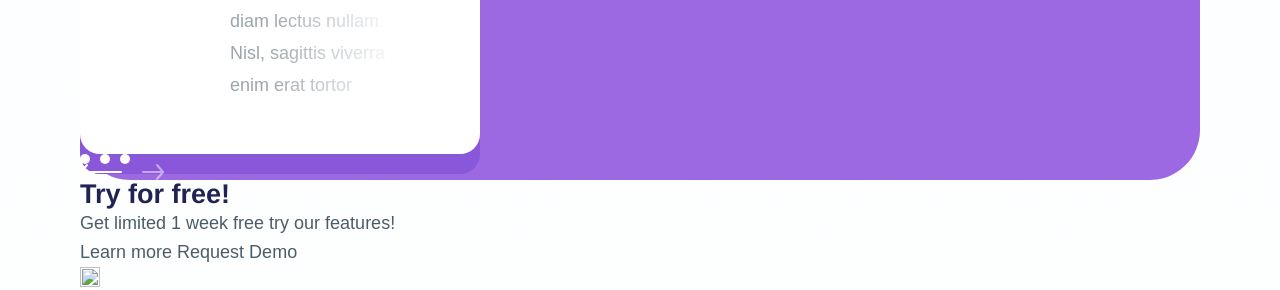
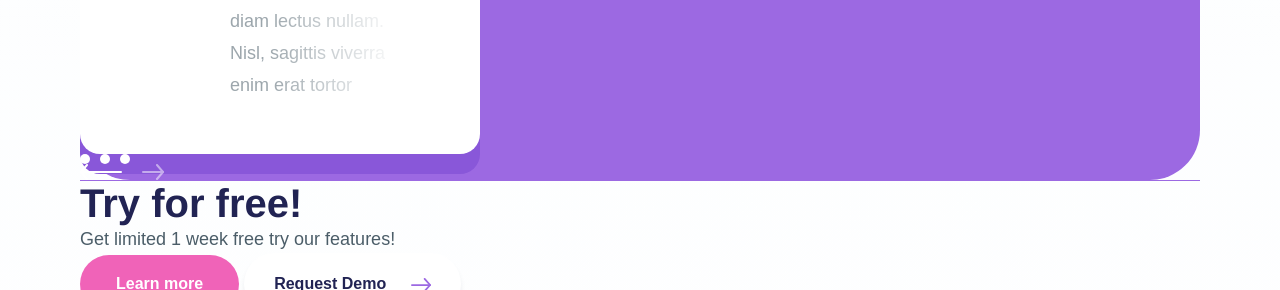
Before and after one commit to a-sokolova-dev/data-warehouse-landing, a website built with Vite: page index.html in a window 1280 px wide. Shown: the part 3124-3414 px from the top of the page. Built offline with nearby package versions, Linux system fonts and the light colour scheme.

Commit message:
feat: add demo styles

```diff
--- a/index.html
+++ b/index.html
@@ -279,10 +279,16 @@
             Get limited 1 week free try our features!
           </p>
           <div class="demo__links">
-            <a href="" class="demo__moreLink"> Learn more</a>
-            <a class="demo__requestLink"
+            <a href="" class="demo__learnMore"> Learn more</a>
+            <a class="demo__cta"
               >Request Demo
-              <img class="icon" width="20px" height="14px" src="" alt="" />
+              <img
+                class="icon"
+                width="20px"
+                height="14px"
+                src="./img/arrow_right.svg"
+                alt="Request demo"
+              />
             </a>
           </div>
         </div>
--- a/scss/_global.scss
+++ b/scss/_global.scss
@@ -62,10 +62,6 @@ a {
   font-weight: 500;
 }
 
-a:visited {
-  color: inherit;
-}
-
 img {
   display: block;
   max-width: 100%;
--- /dev/null
+++ b/scss/components/_demo.scss
@@ -0,0 +1,41 @@
+@use "../util/" as u;
+
+.demo {
+  border-top: u.rem(1) solid var(--color-purple);
+
+  &__headline {
+    font-size: var(--font-l);
+  }
+
+  &__cta {
+    display: inline-block;
+
+    padding: u.rem(18) u.rem(30);
+
+    background: var(--color-white);
+    box-shadow: 0px 5px 5px rgba(75, 93, 104, 0.1);
+    border-radius: u.rem(50);
+
+    color: var(--color-dark);
+    font-size: var(--font-s);
+    font-weight: 700;
+
+    .icon {
+      display: inline-block;
+      margin-left: u.rem(20);
+      vertical-align: middle;
+    }
+  }
+
+  &__learnMore {
+    display: inline-block;
+    padding: u.rem(16) u.rem(36);
+
+    font-size: var(--font-s);
+    font-weight: 700;
+    color: var(--color-white);
+
+    background: var(--color-pink);
+    border-radius: u.rem(50);
+  }
+}
--- a/scss/components/_index.scss
+++ b/scss/components/_index.scss
@@ -3,4 +3,5 @@
 @forward "about";
 @forward "features";
 @forward "testimonials";
+@forward "demo";
 @forward "footer";
```
